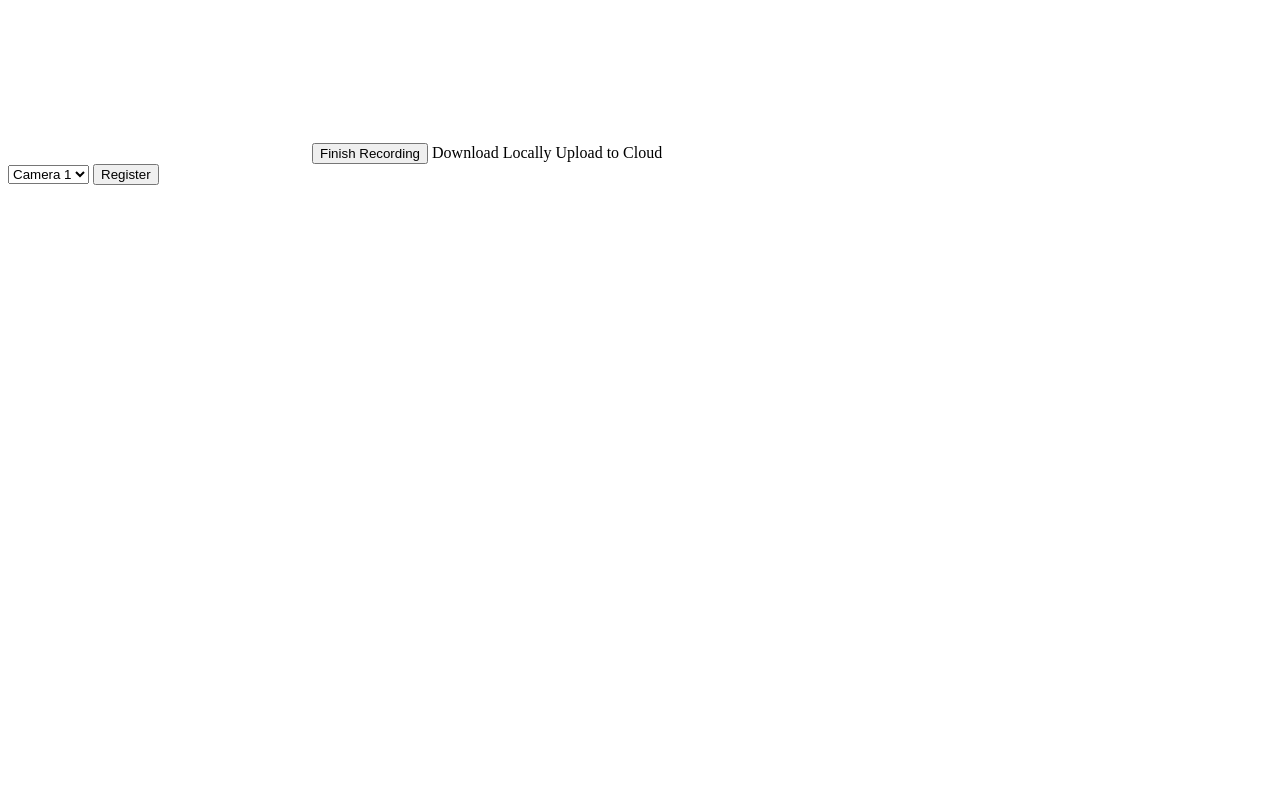
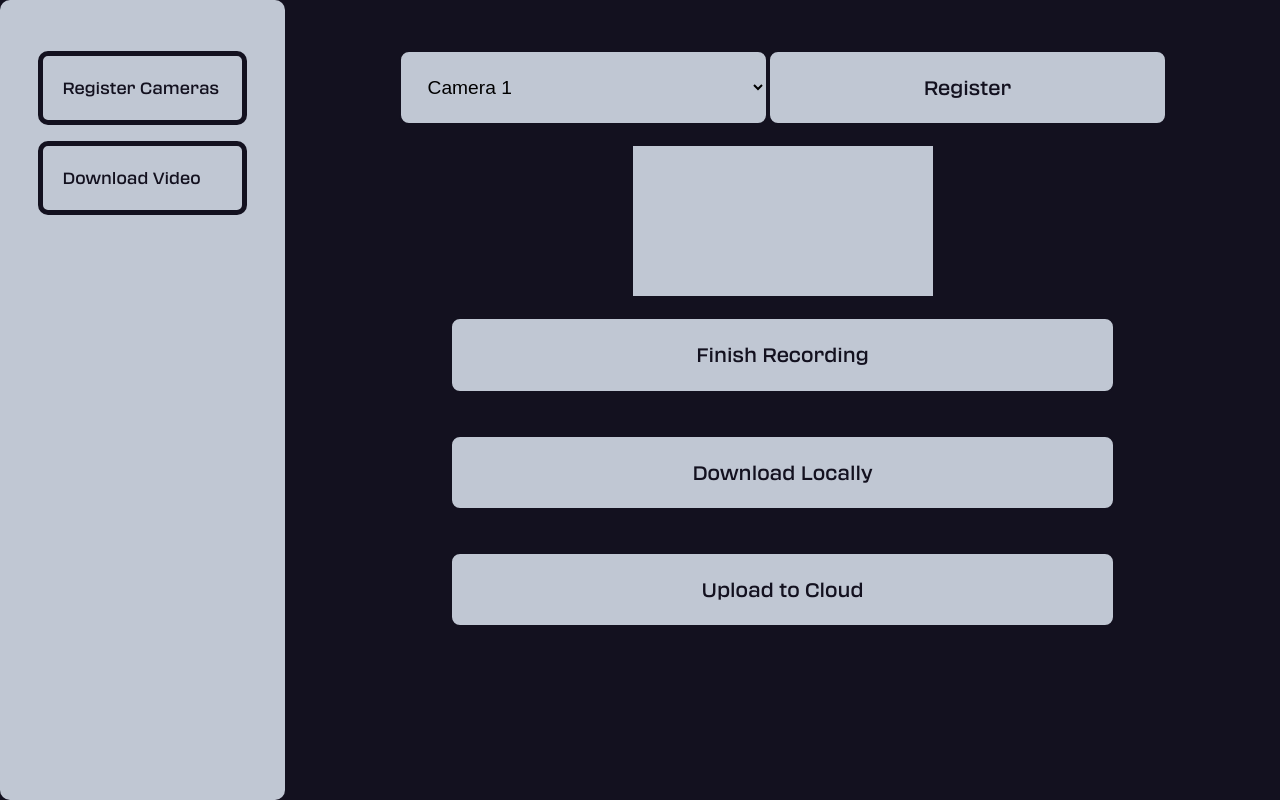
Before and after one commit to JustineBiancaMStaRomana/sip_test_repository, a plain HTML site: page index.html in a window 1280 px wide. Drawn offline with Linux system fonts and the light colour scheme.

Commit message:
Add files via upload

```diff
--- /dev/null
+++ b/client.css
@@ -0,0 +1,21 @@
+/*right*/
+#right{
+    display: flex;
+    flex-direction: column;
+
+    width: 100%;
+
+    text-align: center;
+}
+.drive{
+    font-size: 1.5em;
+
+    background-color: #c0c7d3;
+
+    max-width: 80%;
+    width: 80%;
+    padding: 1.2em;
+    margin: 1.1em auto;
+    border: 1.2em;
+    border-radius: 10px;
+}
--- /dev/null
+++ b/index.css
@@ -0,0 +1,45 @@
+body{
+    justify-content: space-between;
+}
+
+#right{
+    display: flex;
+    flex-direction: column;
+    align-content: center;
+
+    width: 60%;
+
+    text-align: center;
+}
+.rightA, select, option{
+    font-size: 1.2em;
+
+    background-color: #c0c7d3;
+
+    max-width: 80%;
+    width: 80%;
+    padding: 1.2em;
+    margin: 1.1em auto;
+    border: 1.2em;
+    border-radius: 10px;
+    border: 2px solid #13111f;
+}
+
+video{
+    background-color: #c0c7d3;
+
+    display: block;
+    margin-left: auto;
+    margin-right: auto;
+}
+
+form{
+    display: flex;
+
+    & > select{
+        width: 80%;
+    }
+    & > a{
+        width: 80%;
+    }
+}
--- a/index.html
+++ b/index.html
@@ -1,19 +1,34 @@
 <!DOCTYPE html>
 <html>
+    <head>
+    <link rel="stylesheet" href="index.css">
+    <link rel="stylesheet" href="left.css">
+    </head>
 <body>
-    <video id="output" autoplay muted></video>
-    <button id="stopRec">Finish Recording</button>
-    <a id="download">Download Locally</a>
-    <a id="cloudUpload">Upload to Cloud</a></br>
+    <div id="left">
+        <ul>
+            <li><a href="https://justinebiancamstaromana.github.io/sip_test_repository/">Register Cameras</a></li>
+            <li><a href="https://justinebiancamstaromana.github.io/sip_test_repository/client.html">Download Video</a></li>
+        </ul>
+    </div>
 
+    <div id="right">
+        <form>
         <select name="camRegister" id="camRegister">
             <option value="cam1">Camera 1</option>
             <option value="cam2">Camera 2</option>
             <option value="cam3">Camera 3</option>
             <option value="cam4">Camera 4</option>
         </select>
-    <button onclick="mediaShow(); registerCam()">Register</button>
+        <a class="rightA" onclick="mediaShow(); registerCam()">Register</a>
+        </form>
+        <video id="output" autoplay muted></video>
+        <a class="rightA" id="stopRec">Finish Recording</a>
+        <a class="rightA" id="download">Download Locally</a>
+        <a class="rightA" id="cloudUpload">Upload to Cloud</a></br>
+    </div>
 
+    <div></div>
 </body>
 <script>
 let output = document.getElementById("output");
--- /dev/null
+++ b/left.css
@@ -0,0 +1,69 @@
+body{
+    font-family: Transducer;
+    color: #13111f;
+
+    background-color: #13111f;
+
+    height: 100vh;
+    width: 100vw;
+    margin: 0;
+    padding: 0;
+
+    display: flex;
+    align-items: baseline;
+}
+@font-face {
+    font-family: Transducer;
+    src: url('transducer-normalmedium.otf');
+}
+a{
+    text-decoration: none;
+    color: #13111f;
+}
+#left{
+    display: flex;
+    flex-direction: column;
+
+    max-width: 50%;
+    height: 100%;
+    border-radius: 10px;
+
+    background-color: #c0c7d3;
+}
+ul{
+    list-style-type: none;
+
+    padding: 1.2em;
+
+    line-height: 2;
+}
+li{
+    padding: 1em 1.2em;
+
+    font-size: 1em;
+    max-width: 10em;
+    width: 10em;
+    margin: 1em 1.2em;
+
+    border: 5px solid #13111f;
+    border-radius: 10px;
+}
+
+@media only screen and (max-width: 600px) {
+    body{
+        flex-direction: column;
+    }
+    ul li{
+        display: inline-block;
+    }
+    li{
+        font-size: 0.8em;
+    }
+    #left{
+        max-width: 100%;
+        width: 100%;
+        height: 50%;
+
+        text-align: center;
+    }
+  }
```
Also changed, not shown: client.html (+15 -10 lines), transducer-normalmedium.otf (added). Lines whose indentation alone changed are shown as unchanged.
